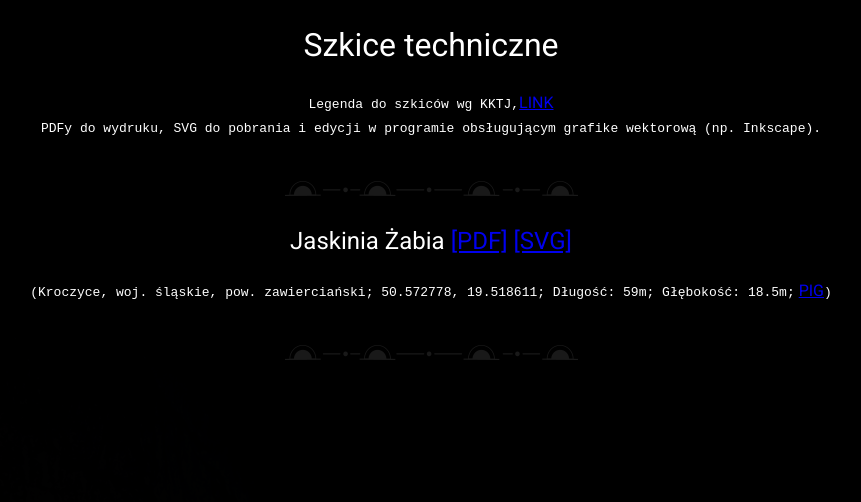
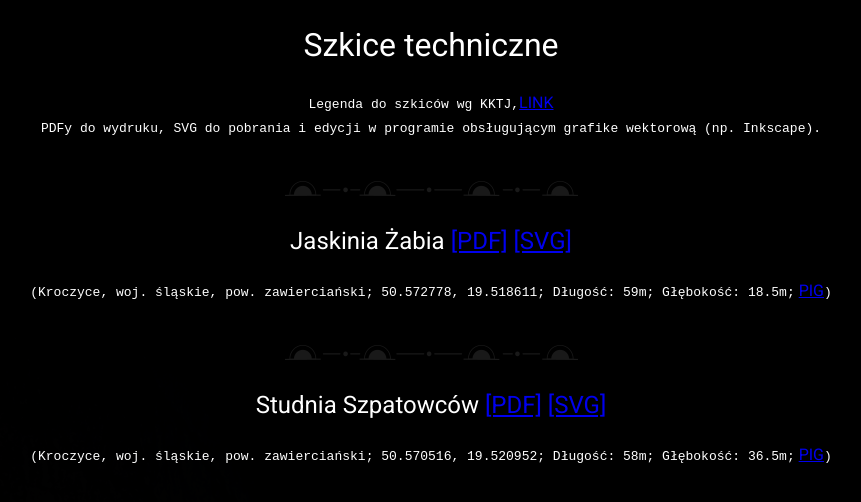
Before and after one commit to dziury/szkice, a Jekyll site: the page built from index.md, in a window 1280 px wide. Shown: the top 502 px of the page, without its empty margins (209-1070 px from the left). Built offline with Jekyll 4.4.1, drawn with Linux system fonts in a browser that asks for light colours; our own code applies the rules of GitHub Pages for plain Markdown files.

Commit message:
Update index.md
Studnia Szpatowców added in index.md

```diff
--- a/index.md
+++ b/index.md
@@ -12,3 +12,6 @@
 <br>
 ![title](Obrazy/site div 3.png)
 <br>
+
+## Studnia Szpatowców [[PDF]](https://docs.google.com/viewer?url=https://github.com/dziury/szkice/raw/gh-pages/PDF/Studnia%20Szpatowc%C3%B3w.pdf) [[SVG]](https://github.com/dziury/szkice/raw/gh-pages/SVG/Studnia%20Szpatowc%C3%B3w.svg)
+<code>(Kroczyce, woj. śląskie, pow. zawierciański; 50.570516, 19.520952; Długość: 58m; Głębokość: 36.5m;</code> [PIG](http://jaskiniepolski.pgi.gov.pl/Details/Information/3506)<code>)</code>
```
